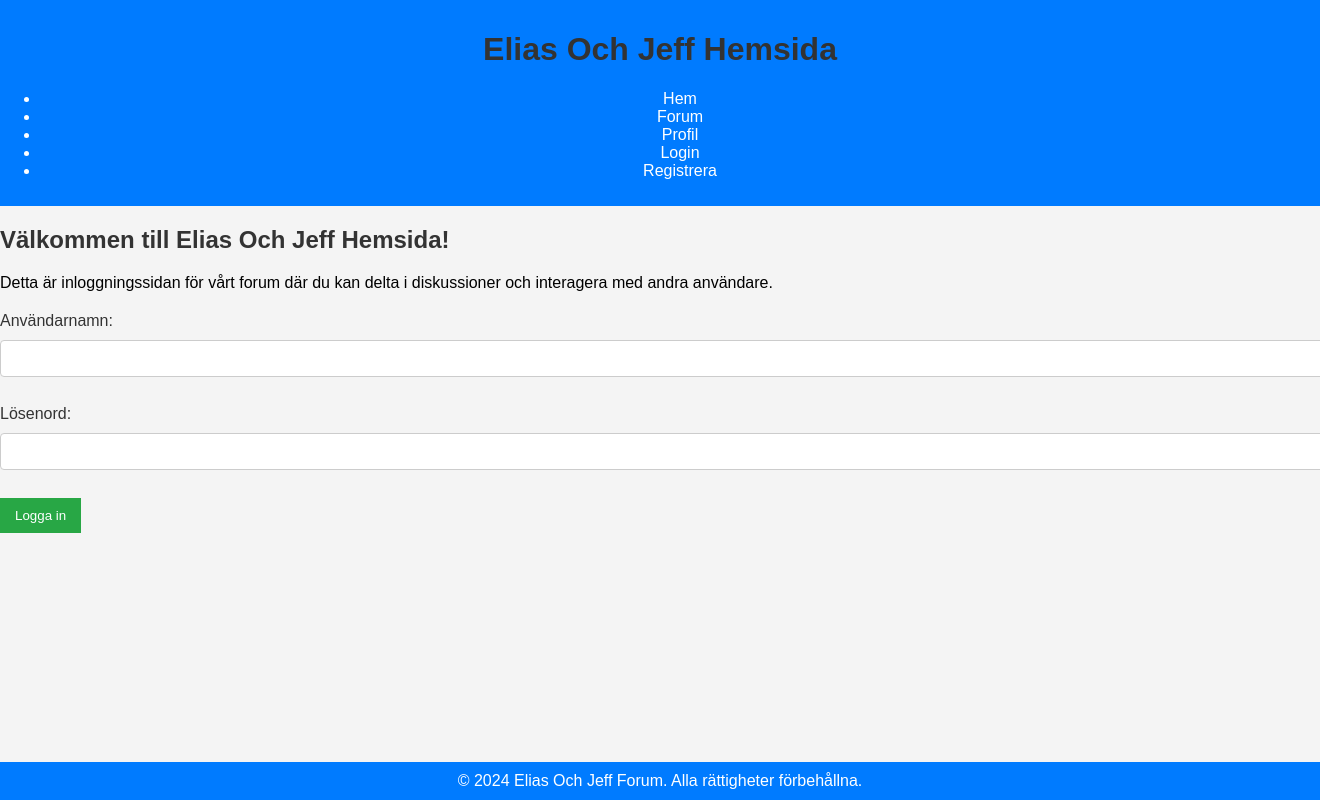
After one commit to Carlchr/BetygshojandeProjekt, a Flask app: page /login in a window 1320 px wide; the page is wider, and only the part inside the window is pictured. The commit adds this page. Run offline with Flask 3, Linux system fonts and the light colour scheme.

Commit message:
Add forum, login, profile, and register pages
Created new templates for forum, login, profile, and register pages. Updated base.html for dynamic titles and navigation links. Added initial CSS styling for layout and forms. Improved index.html content to match new structure.

```diff
--- a/static/style.css
+++ b/static/style.css
@@ -0,0 +1,96 @@
+body{
+    font-family: Arial, sans-serif;
+    background-color: #f4f4f4;
+    margin: 0;
+    padding: 0;
+}
+header {
+    background-color: #007bff;
+    color: white;
+    padding: 10px 0;
+    text-align: center;
+}
+nav a {
+    color: white;
+    margin: 0 15px;
+    text-decoration: none;
+}
+nav a:hover {
+    text-decoration: underline;
+}
+.container {
+    width: 80%;
+    margin: auto;
+    overflow: hidden;
+}
+h1, h2, h3 {
+    color: #333;
+}
+footer {
+    background-color: #007bff;
+    color: white;
+    text-align: center;
+    padding: 10px 0;
+    position: fixed;
+    bottom: 0;
+    width: 100%;
+}
+footer p {
+    margin: 0;
+}
+a {
+    color: #007bff;
+}
+a:hover {
+    text-decoration: underline;
+}
+button {
+    background-color: #007bff;
+    color: white;
+    border: none;
+    padding: 10px 15px;
+    cursor: pointer;
+}
+button:hover {
+    background-color: #0056b3;
+}
+form {
+    margin: 20px 0;
+}
+form input[type="text"],
+form input[type="password"],
+form input[type="email"] {
+    width: 100%;
+    padding: 10px;
+    margin: 5px 0 10px 0;
+    border: 1px solid #ccc;
+    border-radius: 4px;
+}
+form label {
+    display: block;
+    margin-bottom: 5px;
+    color: #333;
+}
+form textarea {
+    width: 100%;
+    height: 100px;
+    padding: 10px;
+    border: 1px solid #ccc;
+    border-radius: 4px;
+}
+form select {
+    width: 100%;
+    padding: 10px;
+    border: 1px solid #ccc;
+    border-radius: 4px;
+}
+form input[type="submit"] {
+    background-color: #28a745;
+    color: white;
+    border: none;
+    padding: 10px 15px;
+    cursor: pointer;
+}
+form input[type="submit"]:hover {
+    background-color: #218838;
+}
--- a/templates/base.html
+++ b/templates/base.html
@@ -5,7 +5,7 @@
     <meta name="viewport" content="width=device-width, initial-scale=1.0">
     <meta name="description" content="Forum för diskussioner">
     <meta name="theme-color" content="#007bff">
-    <title>Elias Och Jeff Forum</title>
+    <title>{% block customtitle %}Hemsida{% endblock %}</title>
 
     <!-- Favicon -->
     <link rel="icon" type="image/x-icon" href="/static/favicon.ico">
@@ -15,21 +15,22 @@
 </head>
 <body>
     <header>
-        <h1>Elias Och Jeff Forum</h1>
+        <h1>{% block title %}Elias Och Jeff Hemsida{% endblock %}</h1>
         <nav>
             <ul>
                 <li><a href="/">Hem</a></li>
-                <li><a href="/about">Om</a></li>
-                <li><a href="/contact">Kontakt</a></li>
                 <li><a href="/forum">Forum</a></li>
                 <li><a href="/profile">Profil</a></li>
+
+                <li><a href="/login">Login</a></li>
+                <li><a href="/register">Registrera</a></li>
             </ul>
         </nav>
     </header>
 
     <main>
         {% block content %}
-        <!-- Innehåll kommer att infogas här -->
+        <!-- Innehåll Här -->
         {% endblock %}
     </main>
 
--- /dev/null
+++ b/templates/login.html
@@ -0,0 +1,17 @@
+{% extends "base.html" %}
+{% block customtitle %}Login Page{% endblock %}
+
+{% block content %}
+    <h2>Välkommen till Elias Och Jeff Hemsida!</h2>
+    <p>Detta är inloggningssidan för vårt forum där du kan delta i diskussioner och interagera med andra användare.</p>
+
+    <form method="post">
+        <label for="username">Användarnamn:</label>
+        <input type="text" id="username" name="username" required><br><br>
+
+        <label for="password">Lösenord:</label>
+        <input type="password" id="password" name="password" required><br><br>
+
+        <input type="submit" value="Logga in">
+
+{% endblock %}
```
Also changed, not shown: templates/forum.html (added, +7 -0 lines), templates/index.html (+7 -0 lines), templates/profile.html (added, +7 -0 lines), templates/register.html (added, +7 -0 lines).
